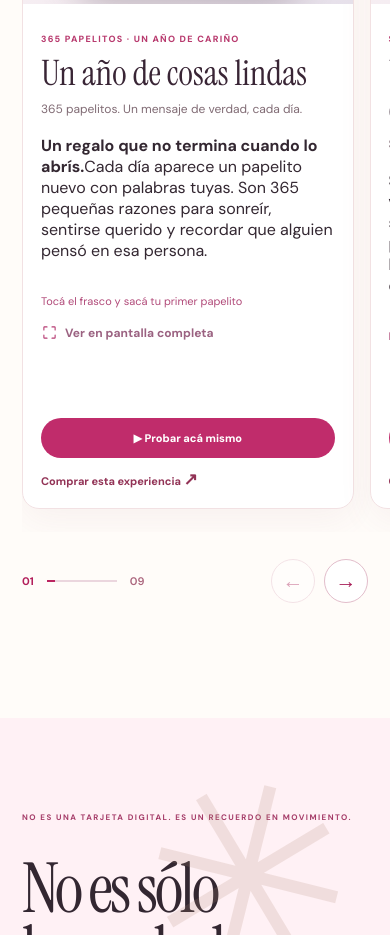
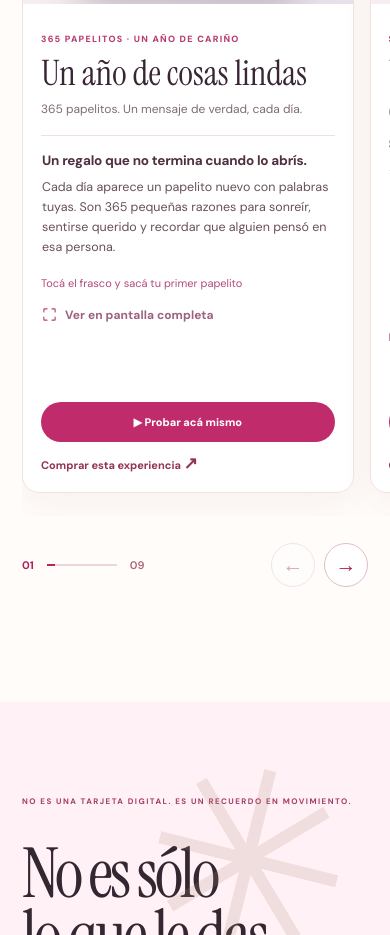
Before and after one commit to ProtectorRudo/Tehiceesto, a Next.js app: page / in a window 390 px wide. Shown: the part 2220-3155 px from the top of the page. Built offline with nearby package versions, Linux system fonts and the light colour scheme; a web font is replaced by a local one.

Commit message:
style(home): premium typography and measured mobile spacing for persuasive card descriptions

```diff
--- a/app/ethos-redesign.css
+++ b/app/ethos-redesign.css
@@ -113,6 +113,32 @@ body:has(.boutique-home) .site-header .header-create:hover{background:#9e1249;co
 .ethos-card-eyebrow{font-size:9px;letter-spacing:.14em;font-weight:800;color:#b83a6e;text-transform:uppercase}
 .ethos-card-info h3{font:400 36px/1 'Instrument Serif',serif;margin:9px 0;color:#392535}
 .ethos-card-information>p{font-size:12px;color:#806b74;line-height:1.5;min-height:19px;margin:0}
+
+/* Quiet editorial storytelling under each title. The hook attracts the eye;
+   the second sentence explains why the recipient will want to keep the gift. */
+.ethos-card-info .ethos-card-pitch{
+  margin:18px 0 0;
+  padding:16px 1px 1px;
+  border-top:1px solid #efdee5;
+  color:#674f5c;
+  font-size:12.5px;
+  line-height:1.65;
+  text-wrap:pretty;
+}
+.ethos-card-pitch strong{
+  display:block;
+  color:#4f3041;
+  font-size:14px;
+  font-weight:700;
+  letter-spacing:-.015em;
+  line-height:1.42;
+  margin-bottom:7px;
+}
+.ethos-card-pitch span{display:block}
+@media(max-width:760px){
+  .ethos-card-info .ethos-card-pitch{margin-top:16px;padding-top:15px;font-size:12.5px;line-height:1.62}
+  .ethos-card-pitch strong{font-size:13.5px}
+}
 .ethos-card-gesture{font-size:11px;color:#b14a79;margin:17px 0 14px;min-height:18px}
 .ethos-card-cta{display:flex;align-items:center;gap:10px;margin-top:auto;flex-wrap:wrap}
 .ethos-card-test{background:#c02c6b;color:#fff;border:0;border-radius:100px;padding:13px 14px;font-size:11px;font-weight:800;flex:1;min-width:140px;transition:background .2s}
```
